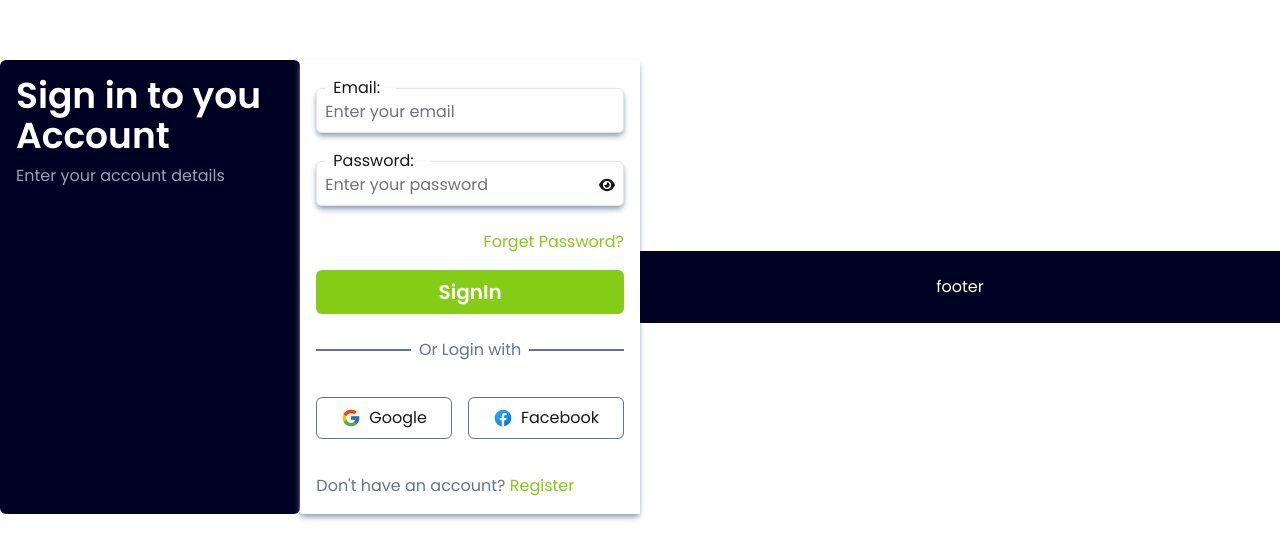
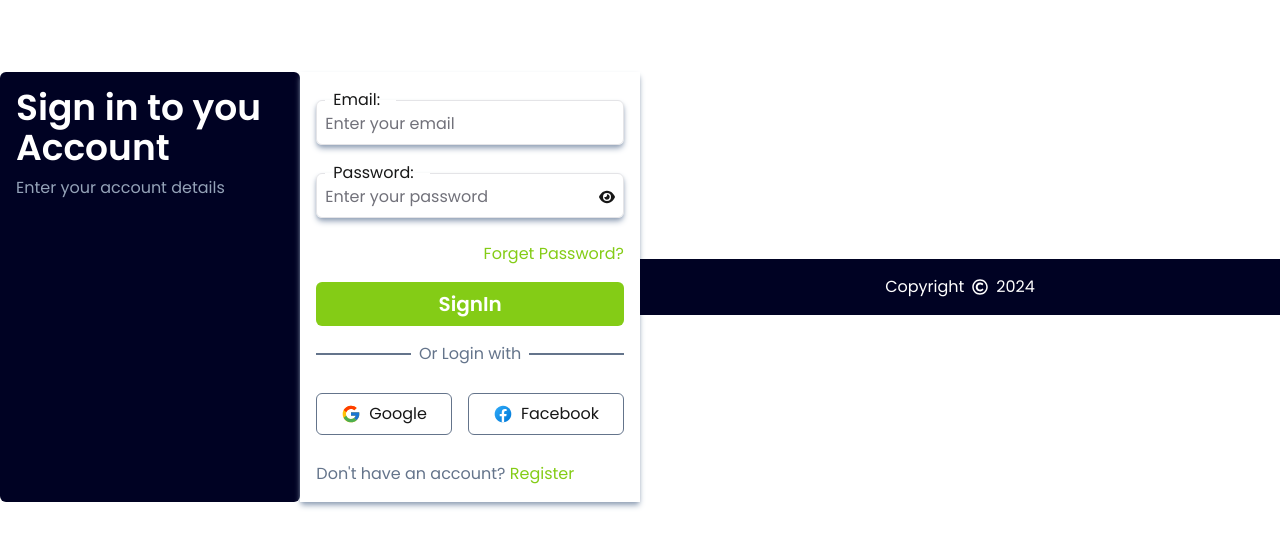
Before and after one commit to RunorTech/e_frontend, a Next.js app: page /sign-in in a window 1280 px wide. Shown: the part 113-672 px from the top of the page. Built offline with nearby package versions, Linux system fonts and the light colour scheme.

Commit message:
footer final

```diff
--- a/app/(auth)/sign-in/page.tsx
+++ b/app/(auth)/sign-in/page.tsx
@@ -1,7 +1,9 @@
 import React from 'react'
 import AuthForm from '@/components/AuthForm'
+import { FaRegCopyright } from "react-icons/fa";
 
 const SignIn = () => {
+  const date = new Date().getFullYear();
   return (
     <section className='  w-screen h-screen sm:flex sm:items-center '>
       <div className=" container mx-auto  ">
@@ -20,8 +22,8 @@ const SignIn = () => {
 
         </div>
       </div>
-      <footer className=' text-white bg-[#000223] text-center w-full relative bottom-0 py-6'>
-        footer
+      <footer className=' text-white bg-[#000223]  w-full relative bottom-0 py-4'>
+        <div className='flex items-center justify-center gap-2'>Copyright <span><FaRegCopyright/></span> {date}</div>
       </footer>
     </section>
   )
--- a/components/AuthForm.tsx
+++ b/components/AuthForm.tsx
@@ -31,7 +31,7 @@ const AuthForm = ({ type }: { type: string }) => {
 
     return (
         <form onSubmit={handleAuthFormSubmit}>
-            <div className='container max-w-md flex flex-col gap-2'>
+            <div className='container max-w-md flex flex-col '>
 
                 <div className=''>
                     <div className='h-full flex flex-col gap-4 '>
@@ -50,7 +50,7 @@ const AuthForm = ({ type }: { type: string }) => {
                             `${type === "sign-up" ? "SignUp" : null}`}
                     </button>
                 </div>
-                <div className=' h-44 flex flex-col justify-between '>
+                <div className=' h-40 flex flex-col justify-between '>
 
                     <fieldset className='text-center mt-4 border-t-2 border-slate-500 '>
                         <legend className='px-2 text-slate-500'>Or Login with</legend>
```
